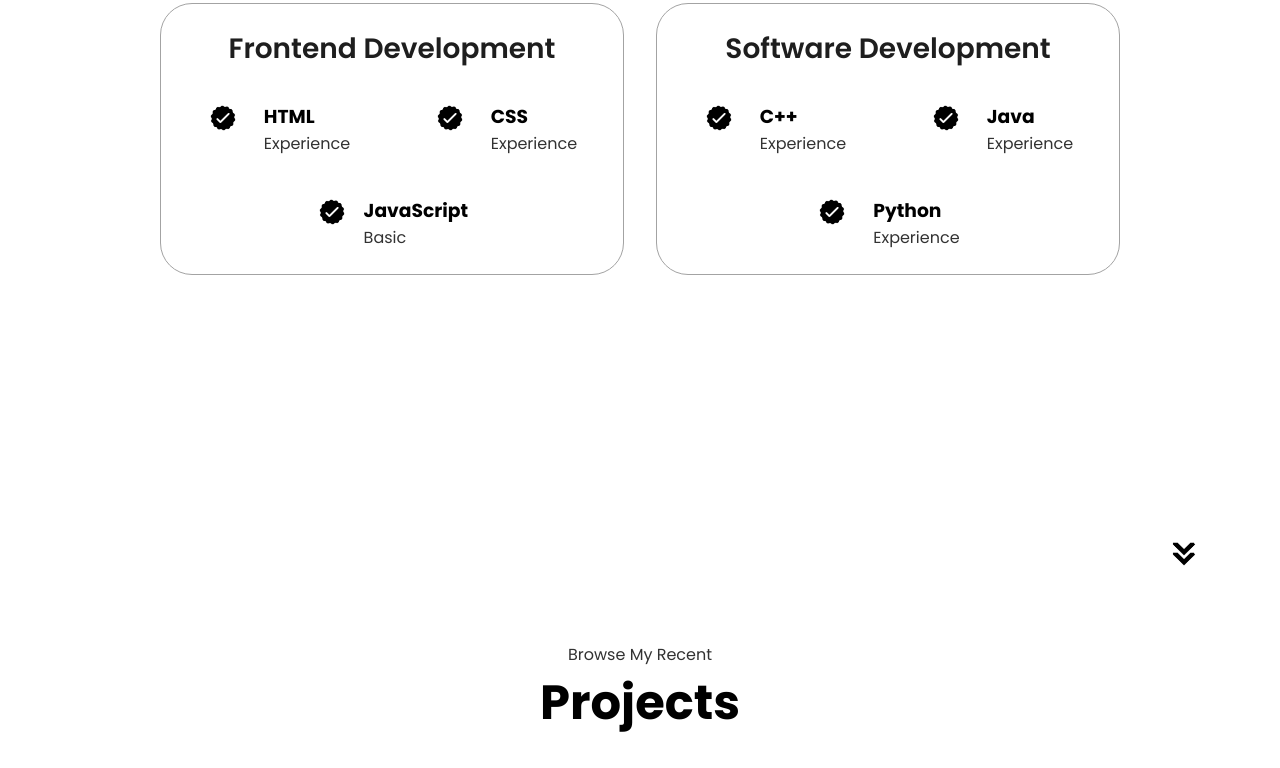
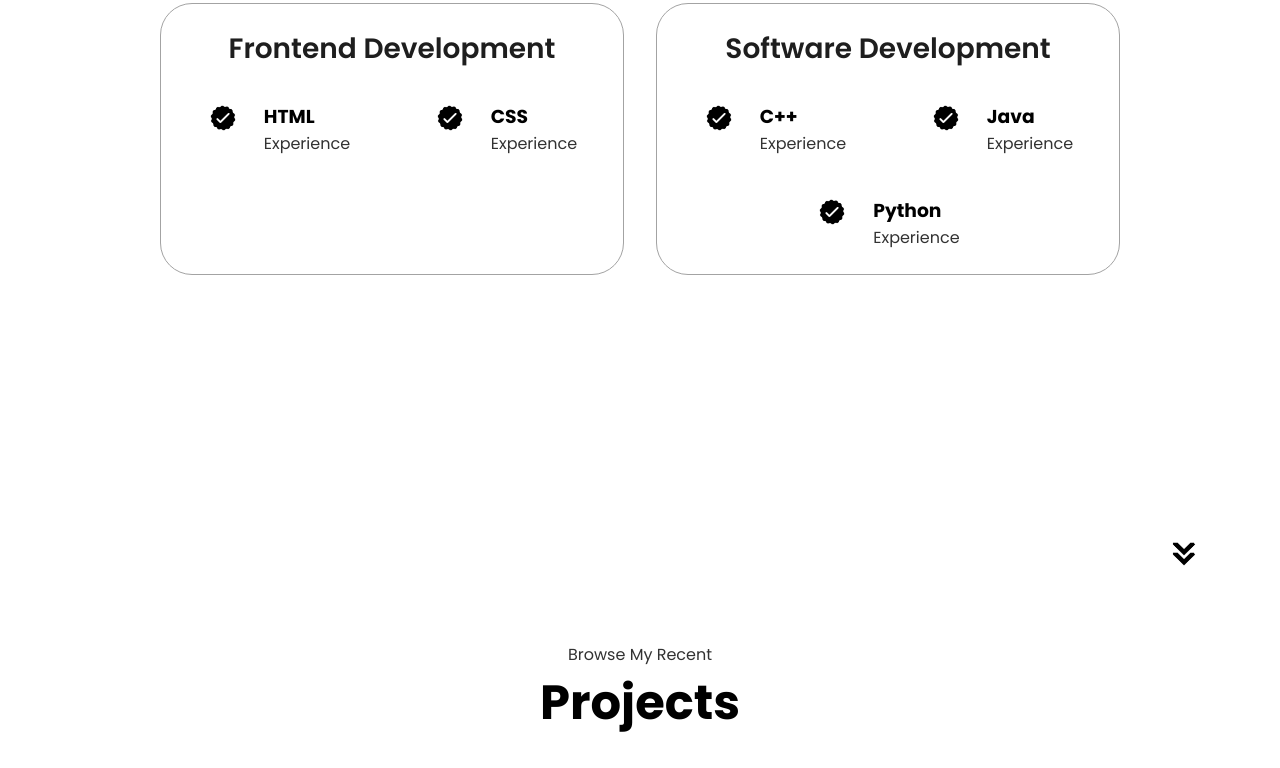
Before and after one commit to Nikhil-cmdd/PRODIGY_WD_04, a plain HTML site: page index.html in a window 1280 px wide. Shown: the part 1654-2422 px from the top of the page. Drawn offline with Linux system fonts and the light colour scheme; a script that the page names is missing.

Commit message:
Update index.html

```diff
--- a/index.html
+++ b/index.html
@@ -85,13 +85,6 @@
               <div>
                 <h3>CSS</h3>
                 <p>Experience</p>
-              </div>
-            </article>
-            <article>
-              <img src="Images/checkmark.png" alt="Experience icon" class="icon">
-              <div>
-                <h3>JavaScript</h3>
-                <p>Basic</p>
               </div>
             </article>
           </div>
```
